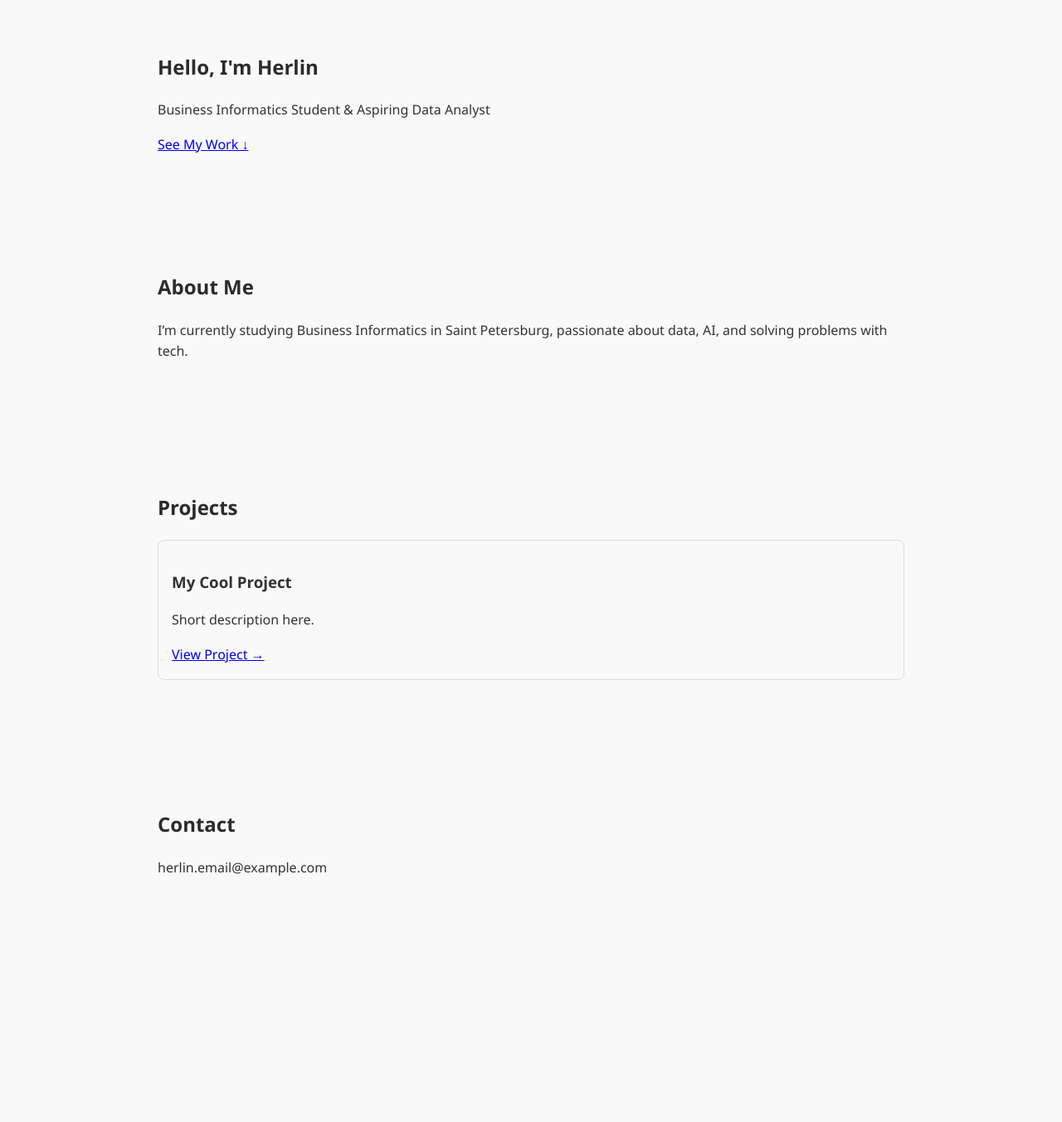
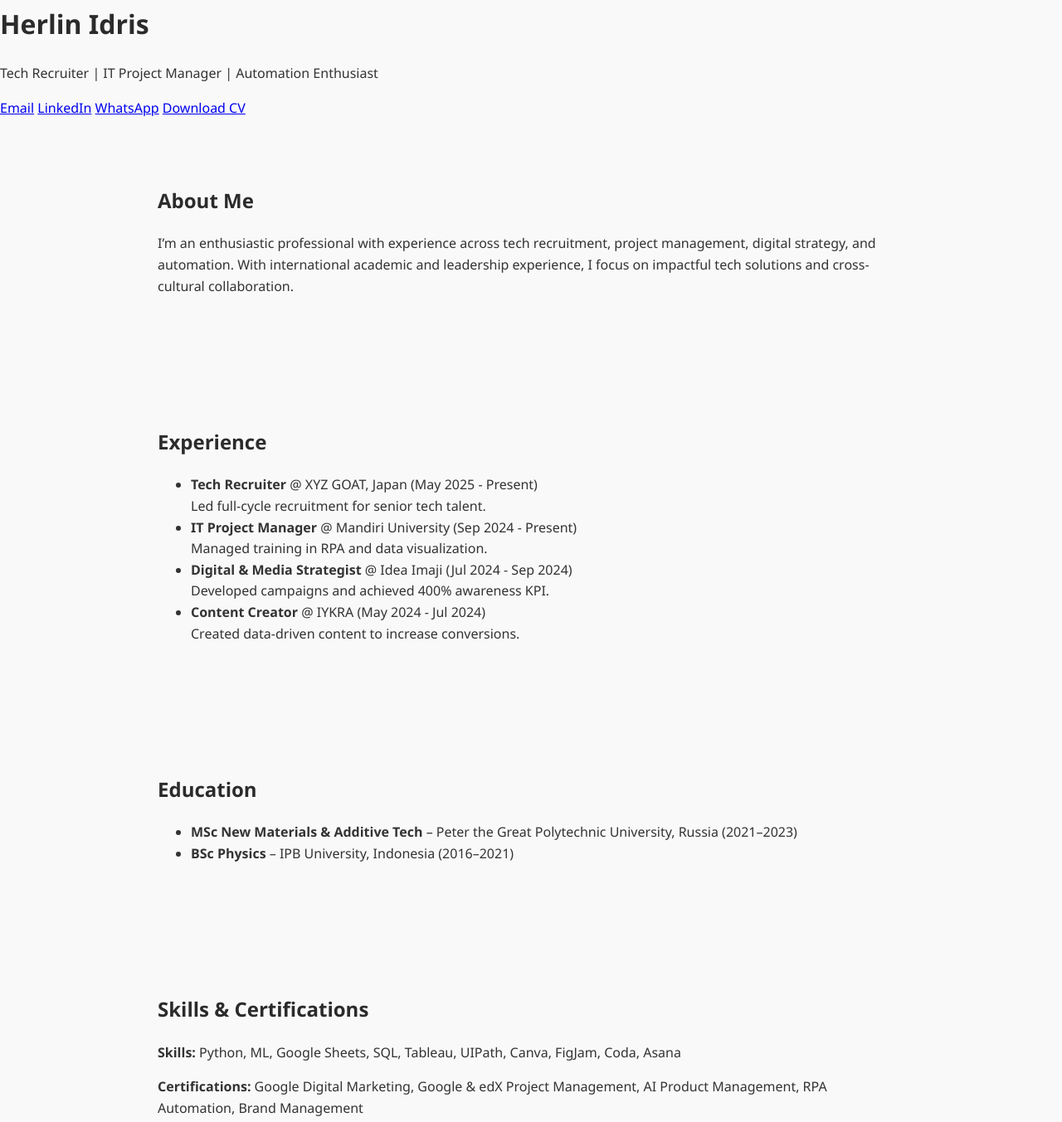
Before and after one commit to Cupumen/herlinidris.github.io, a plain HTML site: page index.html in a window 1280 px wide. Shown: the part 18-1371 px from the top of the page at 83% size. Before the commit the page ends 1153 px from the top, so only its background shows below. Drawn offline with Linux system fonts and the light colour scheme.

Commit message:
Update index.html

```diff
--- a/index.html
+++ b/index.html
@@ -1,38 +1,80 @@
- <!DOCTYPE html>
+<!DOCTYPE html>
 <html lang="en">
 <head>
   <meta charset="UTF-8" />
-  <meta name="viewport" content="width=device-width, initial-scale=1.0"/>
-  <title>Your Name</title>
+  <meta name="viewport" content="width=device-width, initial-scale=1.0" />
+  <title>Herlin Idris | Portfolio</title>
   <link rel="stylesheet" href="style.css" />
+  <link href="https://fonts.googleapis.com/css2?family=Inter:wght@400;600;700&display=swap" rel="stylesheet">
 </head>
 <body>
-  <section id="hero">
-    <h1>Hello, I'm Herlin</h1>
-    <p>Business Informatics Student & Aspiring Data Analyst</p>
-    <a href="#projects">See My Work ↓</a>
+  <header class="hero">
+    <h1>Herlin Idris</h1>
+    <p>Tech Recruiter | IT Project Manager | Automation Enthusiast</p>
+    <div class="links">
+      <a href="mailto:herlinidris30@gmail.com">Email</a>
+      <a href="https://www.linkedin.com/in/herlinidris/" target="_blank">LinkedIn</a>
+      <a href="http://wa.me/6281317221394" target="_blank">WhatsApp</a>
+      <a href="Resume - Mohamad Herlin Idris.pdf" download>Download CV</a>
+    </div>
+  </header>
+
+  <section class="about">
+    <h2>About Me</h2>
+    <p>I’m an enthusiastic professional with experience across tech recruitment, project management, digital strategy, and automation. With international academic and leadership experience, I focus on impactful tech solutions and cross-cultural collaboration.</p>
   </section>
 
-  <section id="about">
-    <h2>About Me</h2>
-    <p>I’m currently studying Business Informatics in Saint Petersburg, passionate about data, AI, and solving problems with tech.</p>
+  <section class="experience">
+    <h2>Experience</h2>
+    <ul>
+      <li>
+        <strong>Tech Recruiter</strong> @ XYZ GOAT, Japan (May 2025 - Present)<br/>
+        Led full-cycle recruitment for senior tech talent.
+      </li>
+      <li>
+        <strong>IT Project Manager</strong> @ Mandiri University (Sep 2024 - Present)<br/>
+        Managed training in RPA and data visualization.
+      </li>
+      <li>
+        <strong>Digital & Media Strategist</strong> @ Idea Imaji (Jul 2024 - Sep 2024)<br/>
+        Developed campaigns and achieved 400% awareness KPI.
+      </li>
+      <li>
+        <strong>Content Creator</strong> @ IYKRA (May 2024 - Jul 2024)<br/>
+        Created data-driven content to increase conversions.
+      </li>
+    </ul>
   </section>
 
-  <section id="projects">
-    <h2>Projects</h2>
-    <div class="project-list">
-      <!-- Repeat for each project -->
-      <div class="project-card">
-        <h3>My Cool Project</h3>
-        <p>Short description here.</p>
-        <a href="#">View Project →</a>
-      </div>
-    </div>
+  <section class="education">
+    <h2>Education</h2>
+    <ul>
+      <li>
+        <strong>MSc New Materials & Additive Tech</strong> – Peter the Great Polytechnic University, Russia (2021–2023)
+      </li>
+      <li>
+        <strong>BSc Physics</strong> – IPB University, Indonesia (2016–2021)
+      </li>
+    </ul>
   </section>
 
-  <section id="contact">
-    <h2>Contact</h2>
-    <p>herlin.email@example.com</p>
+  <section class="skills">
+    <h2>Skills & Certifications</h2>
+    <p><strong>Skills:</strong> Python, ML, Google Sheets, SQL, Tableau, UIPath, Canva, FigJam, Coda, Asana</p>
+    <p><strong>Certifications:</strong> Google Digital Marketing, Google & edX Project Management, AI Product Management, RPA Automation, Brand Management</p>
   </section>
+
+  <section class="awards">
+    <h2>Awards</h2>
+    <ul>
+      <li>Youth Ambassador of Indonesian Students in Russia (2022)</li>
+      <li>Mojang Jajaka Kota Bogor – Healthy Lifestyle Ambassador (2021)</li>
+      <li>Winner – Open Doors Russian Scholarship Olympiad (2021)</li>
+    </ul>
+  </section>
+
+  <footer>
+    <p>© 2025 Herlin Idris. All rights reserved.</p>
+  </footer>
 </body>
 </html>
```
